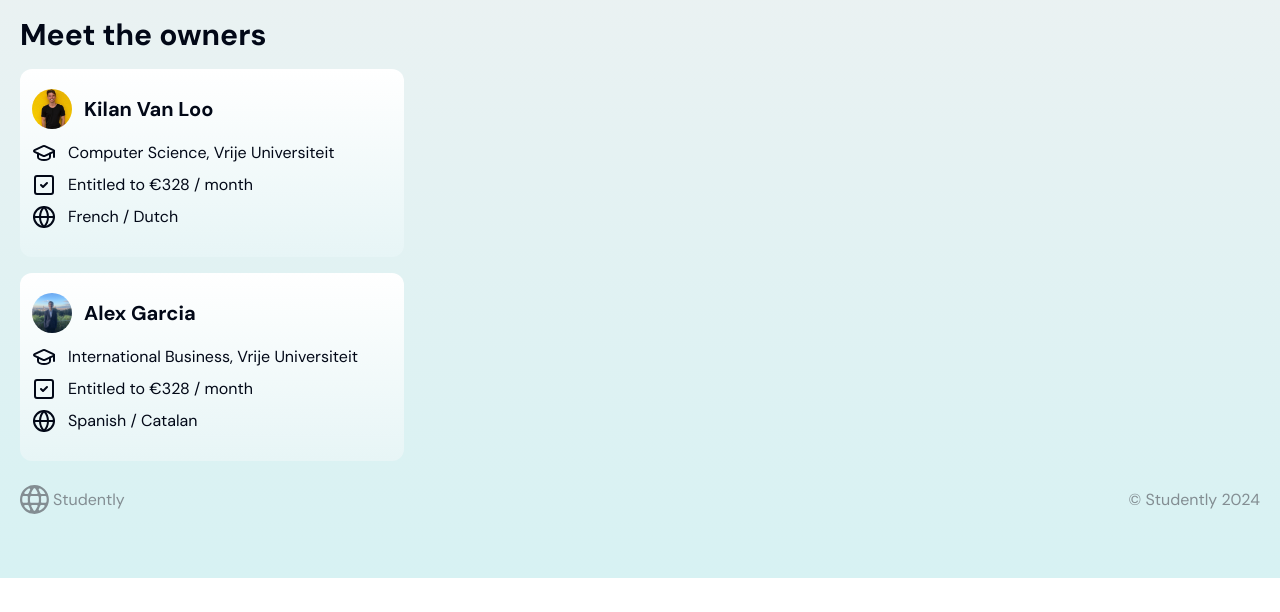
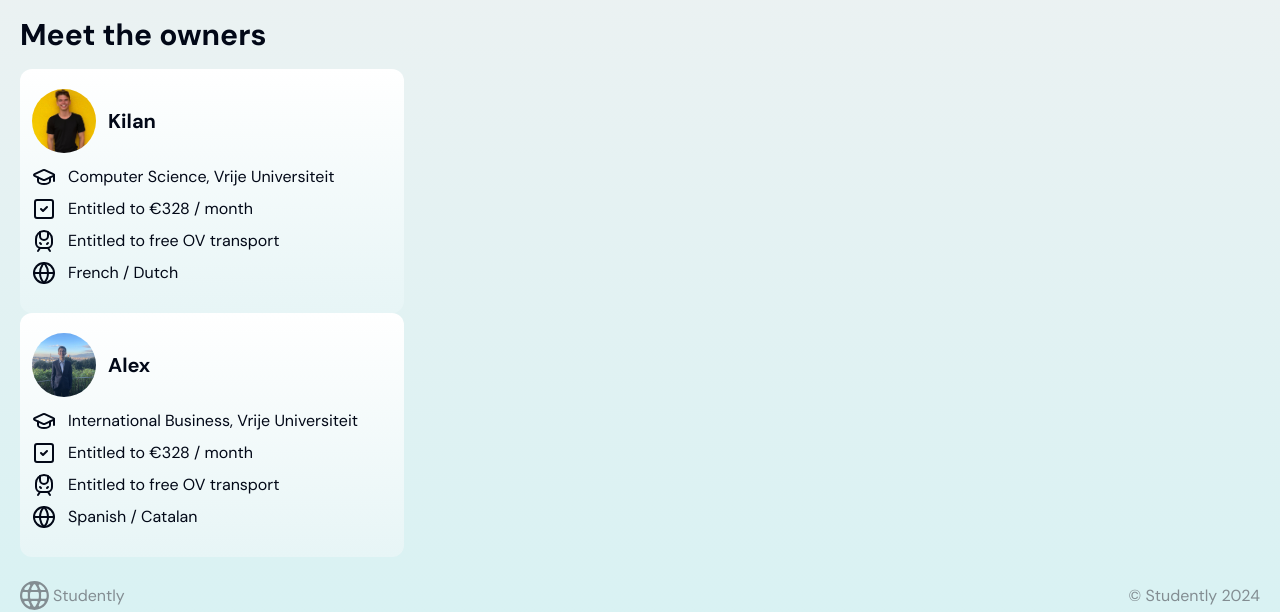
Before and after one commit to Kilanvl1/FE-Studently, a Next.js app: page /about-us in a window 1280 px wide. Shown: the part 243-855 px from the top of the page. Before the commit the page ends 821 px from the top, so only its background shows below. Built offline with nearby package versions, Linux system fonts and the light colour scheme; no server answers.

Commit message:
Finished about/us page

```diff
--- /dev/null
+++ b/app/(post-landing-page)/about-us/FounderDisplay.tsx
@@ -0,0 +1,42 @@
+import { Avatar, AvatarImage, AvatarFallback } from "app/_components/ui/avatar";
+
+export type FounderDisplayProps = {
+  avatarImage: string;
+  founderName: string;
+  properties: PropertyProps[];
+};
+
+export const FounderDisplay = ({
+  avatarImage,
+  founderName,
+  properties,
+}: FounderDisplayProps) => {
+  return (
+    <div className="rounded-xl bg-gradient-to-b from-[#FFFFFF] to-[#E7F5F6] py-5 px-3 max-w-96">
+      <div className="flex items-center gap-x-3 mb-3 2xl:items-start">
+        <Avatar className="2xl:w-32 2xl:h-32 w-16 h-16">
+          <AvatarImage src={avatarImage} alt={founderName} />
+          <AvatarFallback>{founderName}</AvatarFallback>
+        </Avatar>
+        <h3 className="font-bold text-xl">{founderName}</h3>
+      </div>
+      {properties.map((property) => (
+        <Property key={property.description} {...property} />
+      ))}
+    </div>
+  );
+};
+
+type PropertyProps = {
+  icon: React.ReactNode;
+  description: string;
+};
+
+export const Property = ({ icon, description }: PropertyProps) => {
+  return (
+    <div className="flex items-center gap-x-3 mb-2">
+      {icon}
+      <p>{description}</p>
+    </div>
+  );
+};
--- a/app/(post-landing-page)/about-us/page.tsx
+++ b/app/(post-landing-page)/about-us/page.tsx
@@ -1,12 +1,12 @@
-import { Avatar } from "app/_components/ui/avatar";
 import { Container } from "app/_components/ui/Container";
-import { AvatarImage, AvatarFallback } from "app/_components/ui/avatar";
-import { GraduationCap, SquareCheck, Globe } from "lucide-react";
-import { Property } from "./Property";
+
+import { GraduationCap, SquareCheck, Globe, TrainFront } from "lucide-react";
+
+import { FounderDisplay } from "./FounderDisplay";
 
 export default function AboutUsPage() {
   return (
-    <Container className="pt-32 flex flex-col gap-y-4">
+    <Container className="pt-32 flex flex-col gap-y-4 min-h-screen">
       <h3 className="font-bold text-3xl">Run by students, for students</h3>
       <p>
         Studently is a student-run organization that aims to provide students
@@ -17,47 +17,50 @@ export default function AboutUsPage() {
         you pay only if we succeed.
       </p>
       <h3 className="font-bold text-3xl">Meet the owners</h3>
-
-      <div className="rounded-xl bg-gradient-to-b from-[#FFFFFF] to-[#E7F5F6] py-5 px-3 max-w-96">
-        <div className="flex items-center gap-x-3 mb-3">
-          <Avatar>
-            <AvatarImage src="/IMG_0135_2.jpg" alt="Kilan" />
-            <AvatarFallback>Kilan</AvatarFallback>
-          </Avatar>
-          <h3 className="font-bold text-xl">Kilan Van Loo</h3>
-        </div>
-        <Property
-          icon={<GraduationCap className="w-6 h-6" />}
-          description="Computer Science, Vrije Universiteit"
+      <div className="2xl:flex gap-x-4">
+        <FounderDisplay
+          avatarImage="/IMG_0135_2.jpg"
+          founderName="Kilan"
+          properties={[
+            {
+              icon: <GraduationCap className="w-6 h-6" />,
+              description: "Computer Science, Vrije Universiteit",
+            },
+            {
+              icon: <SquareCheck className="w-6 h-6" />,
+              description: "Entitled to €328 / month",
+            },
+            {
+              icon: <TrainFront className="w-6 h-6" />,
+              description: "Entitled to free OV transport",
+            },
+            {
+              icon: <Globe className="w-6 h-6" />,
+              description: "French / Dutch",
+            },
+          ]}
         />
-        <Property
-          icon={<SquareCheck className="w-6 h-6" />}
-          description="Entitled to €328 / month"
-        />
-        <Property
-          icon={<Globe className="w-6 h-6" />}
-          description="French / Dutch"
-        />
-      </div>
-      <div className="rounded-xl bg-gradient-to-b from-[#FFFFFF] to-[#E7F5F6] py-5 px-3 max-w-96">
-        <div className="flex items-center gap-x-3 mb-3">
-          <Avatar>
-            <AvatarImage src="/Alex-avatar.jpeg" alt="Alex" />
-            <AvatarFallback>Alex</AvatarFallback>
-          </Avatar>
-          <h3 className="font-bold text-xl">Alex Garcia</h3>
-        </div>
-        <Property
-          icon={<GraduationCap className="w-6 h-6" />}
-          description="International Business, Vrije Universiteit"
-        />
-        <Property
-          icon={<SquareCheck className="w-6 h-6" />}
-          description="Entitled to €328 / month"
-        />
-        <Property
-          icon={<Globe className="w-6 h-6" />}
-          description="Spanish / Catalan"
+        <FounderDisplay
+          avatarImage="/Alex-avatar.jpeg"
+          founderName="Alex"
+          properties={[
+            {
+              icon: <GraduationCap className="w-6 h-6" />,
+              description: "International Business, Vrije Universiteit",
+            },
+            {
+              icon: <SquareCheck className="w-6 h-6" />,
+              description: "Entitled to €328 / month",
+            },
+            {
+              icon: <TrainFront className="w-6 h-6" />,
+              description: "Entitled to free OV transport",
+            },
+            {
+              icon: <Globe className="w-6 h-6" />,
+              description: "Spanish / Catalan",
+            },
+          ]}
         />
       </div>
     </Container>
```
